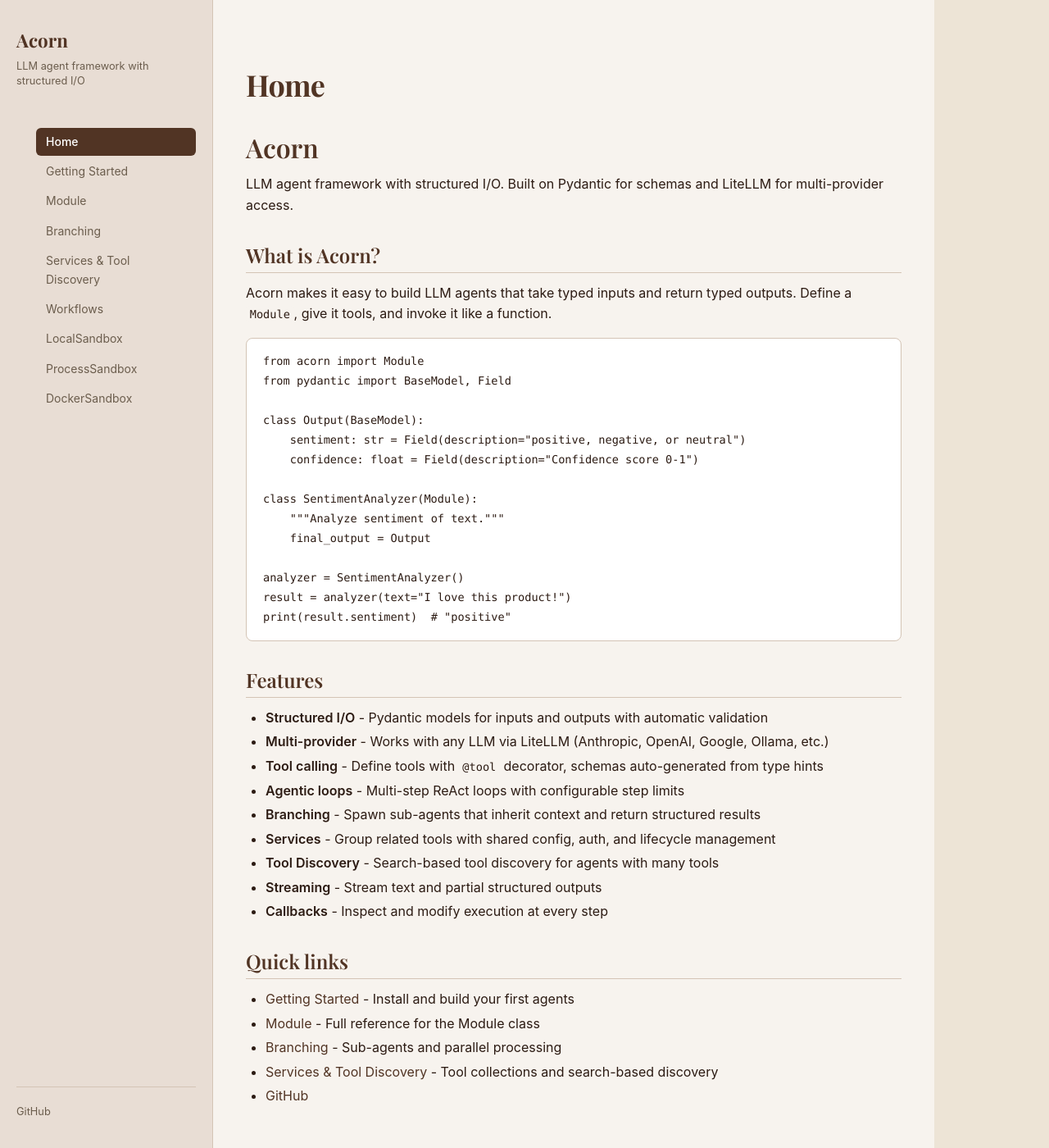
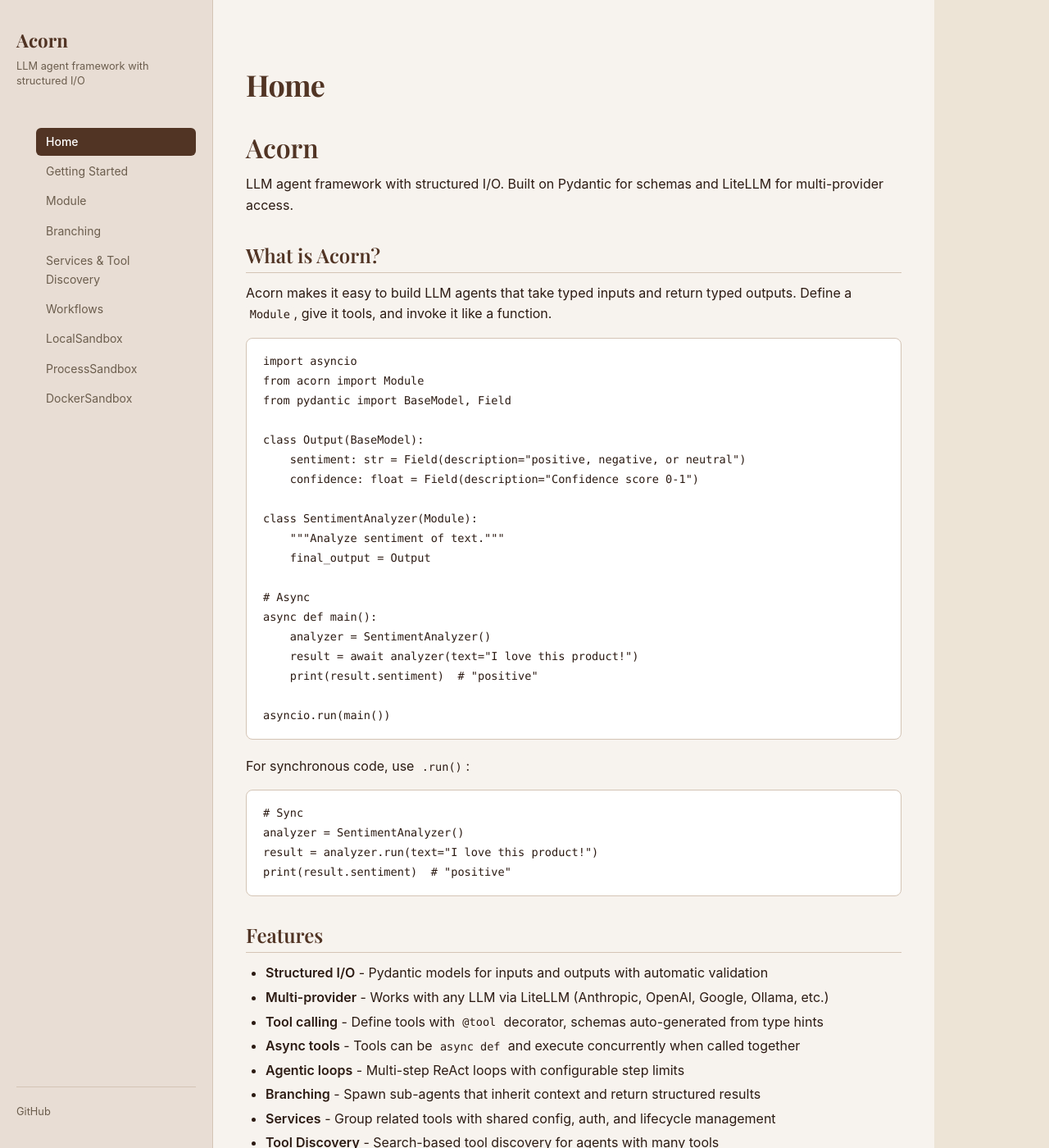
Before and after one commit to askmanu/acorn, a Jekyll site: the page built from docs/index.md, in a window 1280 px wide and 1400 px high. Shown: the whole window at 82% size. Built offline with Jekyll 4.4.1, drawn with Linux system fonts in a browser that asks for light colours.

Commit message:
Update index.md home page example to use async-first API with .run() sync wrapper option.

````diff
--- a/docs/index.md
+++ b/docs/index.md
@@ -12,6 +12,7 @@ LLM agent framework with structured I/O. Built on Pydantic for schemas and LiteL
 Acorn makes it easy to build LLM agents that take typed inputs and return typed outputs. Define a `Module`, give it tools, and invoke it like a function.
 
 ```python
+import asyncio
 from acorn import Module
 from pydantic import BaseModel, Field
 
@@ -23,8 +24,21 @@ class SentimentAnalyzer(Module):
     """Analyze sentiment of text."""
     final_output = Output
 
+# Async
+async def main():
+    analyzer = SentimentAnalyzer()
+    result = await analyzer(text="I love this product!")
+    print(result.sentiment)  # "positive"
+
+asyncio.run(main())
+```
+
+For synchronous code, use `.run()`:
+
+```python
+# Sync
 analyzer = SentimentAnalyzer()
-result = analyzer(text="I love this product!")
+result = analyzer.run(text="I love this product!")
 print(result.sentiment)  # "positive"
 ```
 
@@ -33,6 +47,7 @@ print(result.sentiment)  # "positive"
 - **Structured I/O** - Pydantic models for inputs and outputs with automatic validation
 - **Multi-provider** - Works with any LLM via LiteLLM (Anthropic, OpenAI, Google, Ollama, etc.)
 - **Tool calling** - Define tools with `@tool` decorator, schemas auto-generated from type hints
+- **Async tools** - Tools can be `async def` and execute concurrently when called together
 - **Agentic loops** - Multi-step ReAct loops with configurable step limits
 - **Branching** - Spawn sub-agents that inherit context and return structured results
 - **Services** - Group related tools with shared config, auth, and lifecycle management
````
